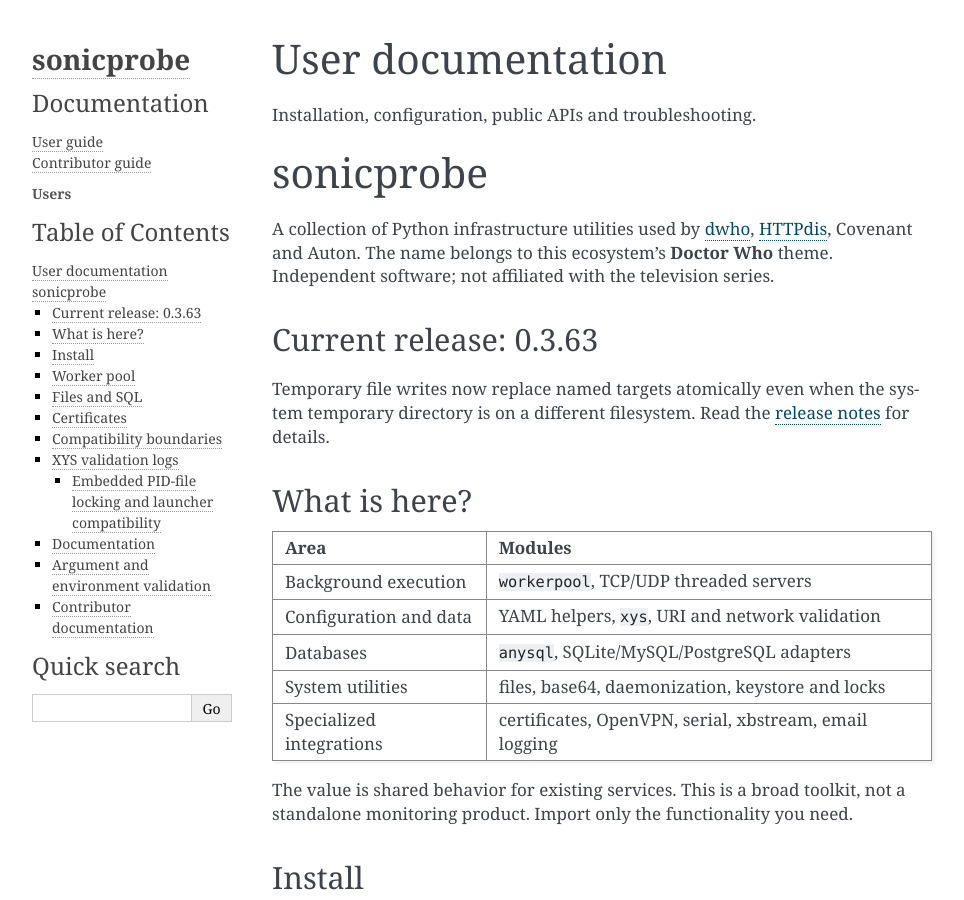
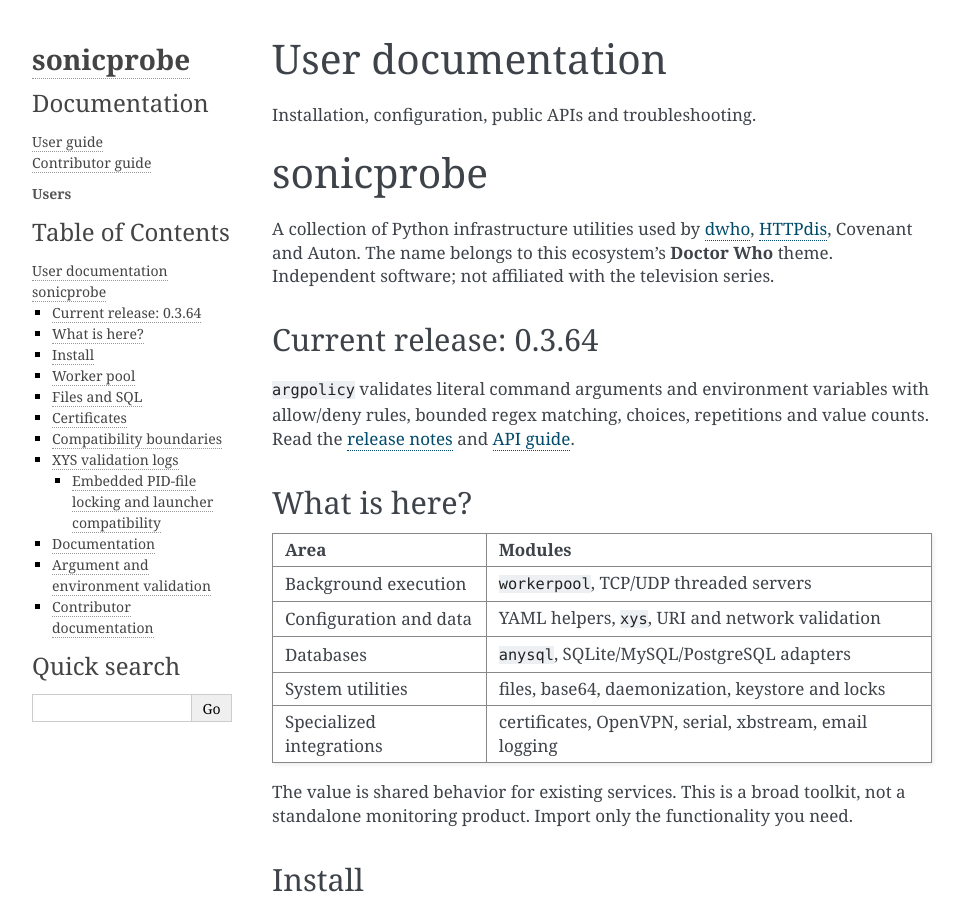
Before and after one commit to decryptus/sonicprobe, a Sphinx documentation site: the page built from docs/index.md, in a window 1280 px wide and 900 px high. Shown: the whole window, without its empty margins (148-1112 px from the left). Built offline with Sphinx 7.4.7, drawn with Linux system fonts in a browser that asks for light colours.

```diff
--- a/README.md
+++ b/README.md
@@ -6,11 +6,11 @@ A collection of Python infrastructure utilities used by
 The name belongs to this ecosystem's **Doctor Who** theme. Independent software;
 not affiliated with the television series.
 
-## Current release: 0.3.63
+## Current release: 0.3.64
 
-Temporary file writes now replace named targets atomically even when the
-system temporary directory is on a different filesystem.
-Read the [release notes](docs/release-0.3.63.md) for details.
+`argpolicy` validates literal command arguments and environment variables with
+allow/deny rules, bounded regex matching, choices, repetitions and value counts.
+Read the [release notes](docs/release-0.3.64.md) and [API guide](docs/argpolicy.md).
 
 ## What is here?
 
--- a/docs/index.md
+++ b/docs/index.md
@@ -9,6 +9,7 @@ Installation, configuration, public APIs and troubleshooting.
    :maxdepth: 1
    :caption: User guide and reference
 
+   release-0.3.64
    argpolicy
    sql-access-modes
    sqlite-transactions
--- a/setup.yml
+++ b/setup.yml
@@ -4,8 +4,8 @@ description: sonicprobe
 author: Adrien Delle Cave
 author_email: pypi@doowan.net
 copyright: '2022-2026 Adrien Delle Cave'
-release: '0.3.63'
-version: '0.3.63'
+release: '0.3.64'
+version: '0.3.64'
 license: License GPL-3
 url: https://github.com/decryptus/sonicprobe
 python_requires:
```
Also changed, not shown: docs/release-0.3.64.md (added, +18 -0 lines), 2 other files.
